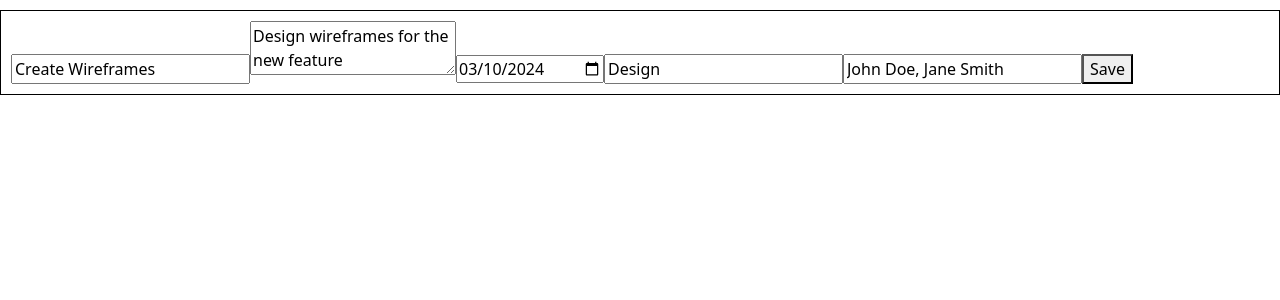
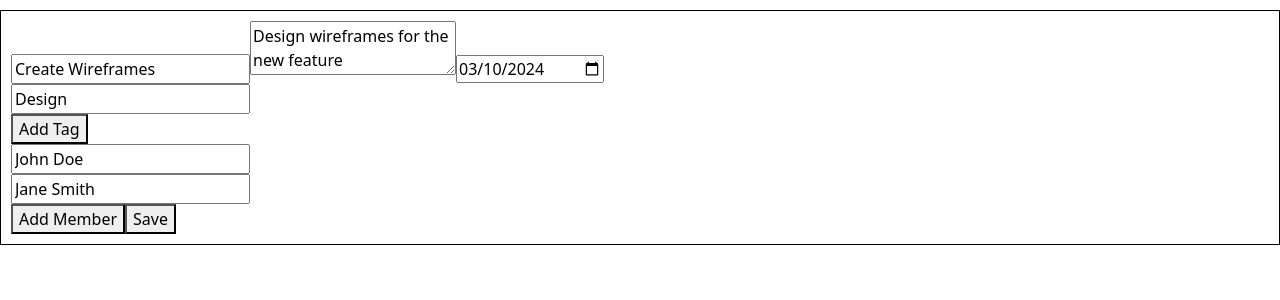
Before and after one commit to SarahCallesDeveloper/BoardTaskMaster, a React (Vite) app in the folder Board_Organizer/: page / in a window 1280 px wide. Both pictures are taken after a click on the button "Edit". Shown: the top 300 px of the page. Built offline with nearby package versions, Linux system fonts and the light colour scheme.

Commit message:
editing tags and members are now added individually

```diff
--- a/Board_Organizer/src/Components/card.jsx
+++ b/Board_Organizer/src/Components/card.jsx
@@ -6,8 +6,8 @@ export function Card({ card, onEdit }) {
   const [editedTitle, setEditedTitle] = useState(title);
   const [editedDescription, setEditedDescription] = useState(description);
   const [editedDueDate, setEditedDueDate] = useState(dueDate);
-  const [editedTags, setEditedTags] = useState(Tags.join(', '));
-  const [editedAssignedMembers, setEditedAssignedMembers] = useState(assignedMembers.map(member => member.name).join(', '));
+  const [editedTags, setEditedTags] = useState([...Tags]);
+  const [editedAssignedMembers, setEditedAssignedMembers] = useState([...assignedMembers]);
 
   const handleEdit = () => {
     setIsEditing(true);
@@ -15,10 +15,18 @@ export function Card({ card, onEdit }) {
 
   const handleSave = () => {
     // Call the onEdit function to update the card data
-    onEdit(id, editedTitle, editedDescription, editedDueDate, editedTags.split(',').map(tag => tag.trim()), editedAssignedMembers.split(',').map(member => ({ name: member.trim() })));
+    onEdit(id, editedTitle, editedDescription, editedDueDate, editedTags, editedAssignedMembers);
 
     // After saving, exit edit mode
     setIsEditing(false);
+  };
+
+  const handleAddTag = () => {
+    setEditedTags([...editedTags, '']);
+  };
+
+  const handleAddMember = () => {
+    setEditedAssignedMembers([...editedAssignedMembers, { name: '' }]);
   };
 
   return (
@@ -28,8 +36,32 @@ export function Card({ card, onEdit }) {
           <input value={editedTitle} onChange={(e) => setEditedTitle(e.target.value)} />
           <textarea value={editedDescription} onChange={(e) => setEditedDescription(e.target.value)} />
           <input type="date" value={editedDueDate} onChange={(e) => setEditedDueDate(e.target.value)} />
-          <input value={editedTags} onChange={(e) => setEditedTags(e.target.value)} />
-          <input value={editedAssignedMembers} onChange={(e) => setEditedAssignedMembers(e.target.value)} />
+          {editedTags.map((tag, index) => (
+            <div key={index}>
+              <input
+                value={tag}
+                onChange={(e) => {
+                  const newTags = [...editedTags];
+                  newTags[index] = e.target.value;
+                  setEditedTags(newTags);
+                }}
+              />
+            </div>
+          ))}
+          <button onClick={handleAddTag}>Add Tag</button>
+          {editedAssignedMembers.map((member, index) => (
+            <div key={index}>
+              <input
+                value={member.name}
+                onChange={(e) => {
+                  const newMembers = [...editedAssignedMembers];
+                  newMembers[index] = { name: e.target.value };
+                  setEditedAssignedMembers(newMembers);
+                }}
+              />
+            </div>
+          ))}
+          <button onClick={handleAddMember}>Add Member</button>
           <button onClick={handleSave}>Save</button>
         </>
       ) : (
```
